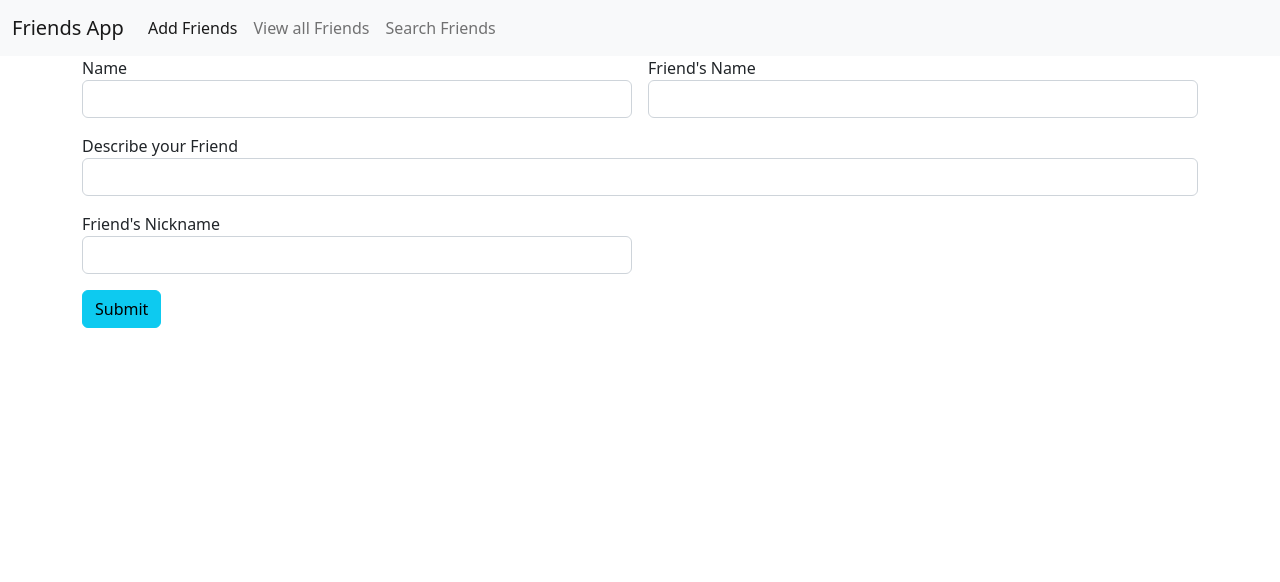
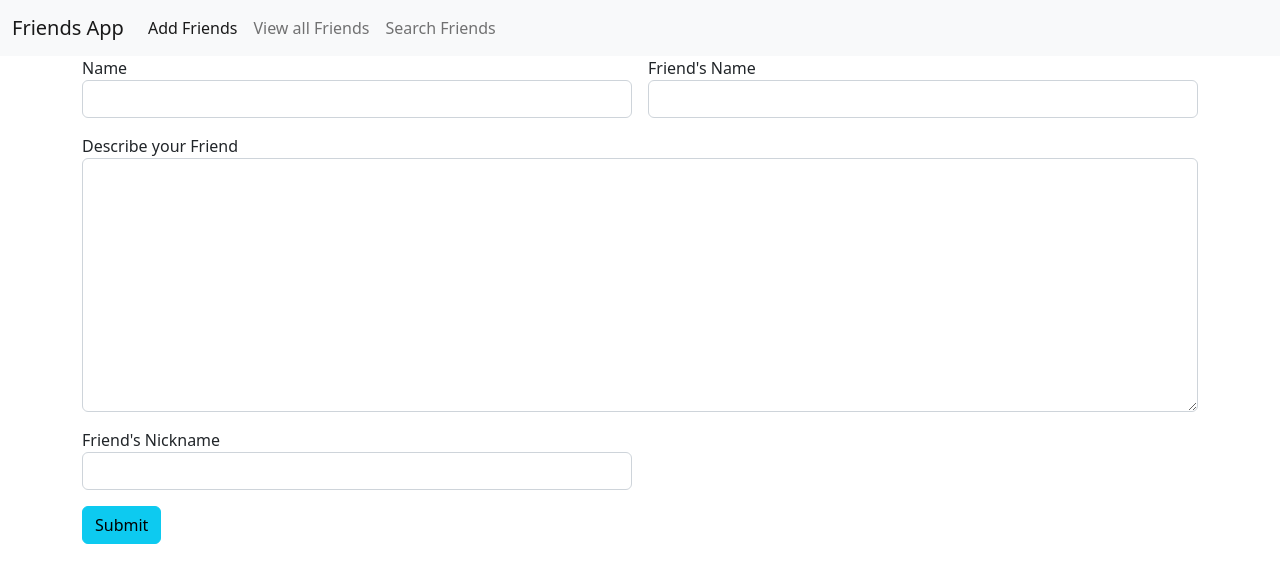
Before and after one commit to rahul3520/friends_angular_app, an Angular app: page / in a window 1280 px wide. Shown: the top 582 px of the page. Built offline with nearby package versions, Linux system fonts and the light colour scheme.

Commit message:
text area added

```diff
--- a/src/app/add-friends/add-friends.component.html
+++ b/src/app/add-friends/add-friends.component.html
@@ -15,13 +15,13 @@
                 <div class="col col-12 col-sm-12 col-md-12 col-lg-12 col-xl-12 col-xxl-12">
 
                     <label for="" class="label-control">Describe your Friend</label>
-                    <input name="DescribeYourFriend" [(ngModel)]="DescribeYourFriend" type="text" class="form-control">
 
-                    <!-- <label for="w3review">Review of W3Schools:</label>
+                    <textarea name="DescribeYourFriend" [(ngModel)]="DescribeYourFriend" id="" cols="30" rows="10" class="form-control">
 
-                    <textarea id="w3review" name="w3review" rows="4" cols="50">
-                    At w3schools.com you will learn how to make a website. They offer free tutorials in all web development technologies.
-                    </textarea> -->
+                    </textarea>
+
+
+                    <!-- <input name="DescribeYourFriend" [(ngModel)]="DescribeYourFriend" type="text" class="form-control"> -->
 
 
                 </div>
```
